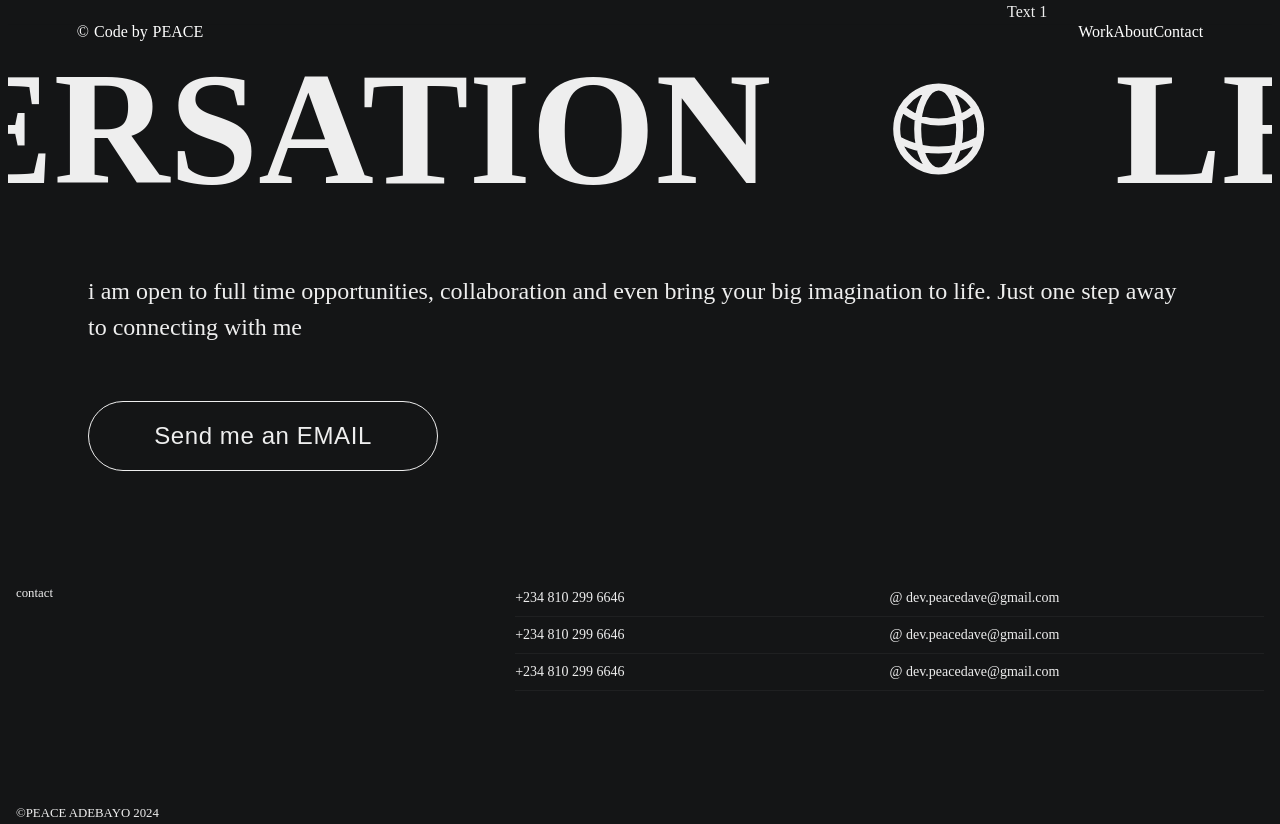
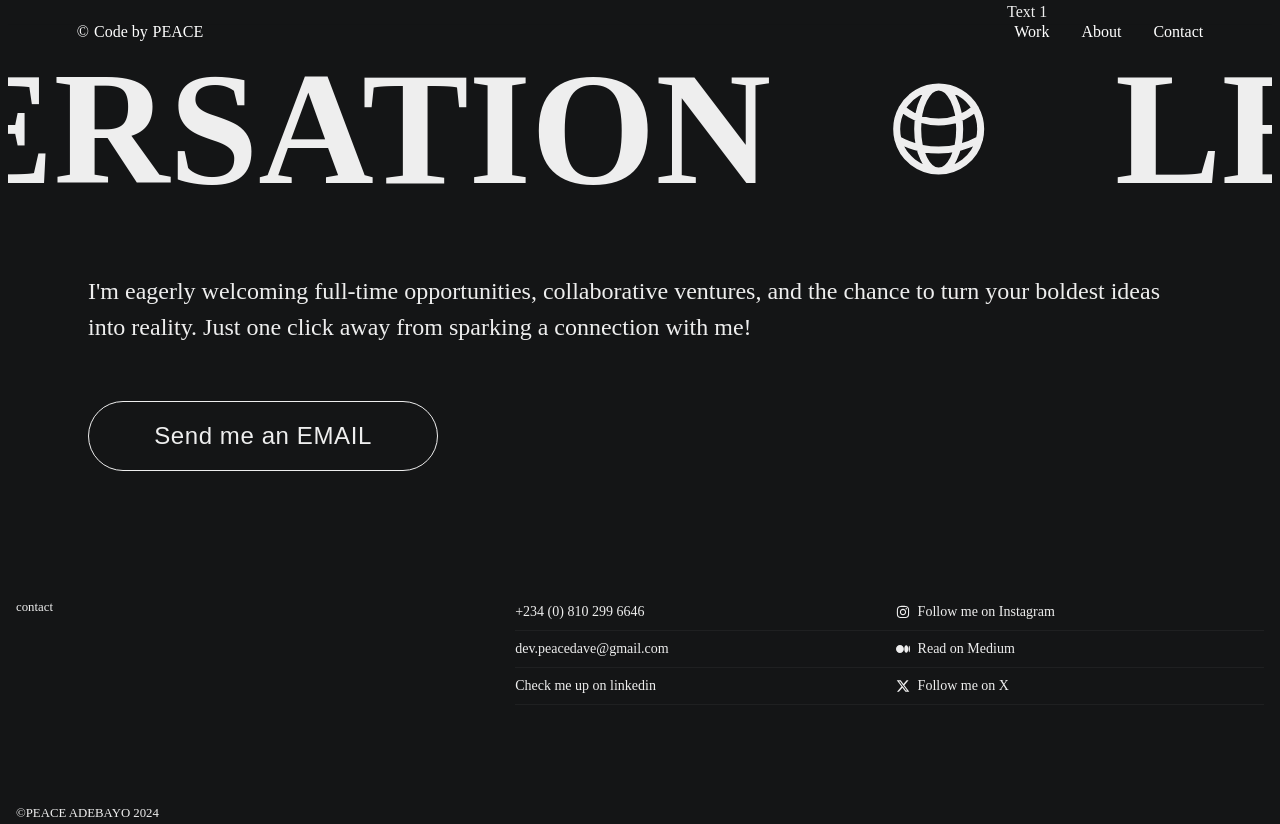
Before and after one commit to Davepea/peace, a Next.js app: page /project1 in a window 1280 px wide. Built offline with nearby package versions, Linux system fonts and the light colour scheme; a web font is replaced by a local one.

Commit message:
new commit

```diff
--- a/src/components/Card/index.jsx
+++ b/src/components/Card/index.jsx
@@ -20,14 +20,14 @@
     <div ref={container} className="h-screen flex items-center justify-center sticky top-0 ">
       <motion.div
         style={{backgroundRepeat:`no-repeat`, backgroundSize:`cover`, scale, top:`calc(-5vh + ${i * 40}px)`, filter: `blur(${blur}px)` }}
-        className="flex flex-col relative top-[-45%] bg-[#efc050] md:h-[90vh] xs:h-[50vh] rounded-2xl px-[40px] py-6  w-full"
+        className="flex flex-col relative top-[-45%] bg-[#efc050] md:h-[90vh] xs:h-[50vh] rounded-2xl md:px-[40px] xs:px-[20px] py-6  w-full"
       >
-        <div className=' flex justify-between items-center'>
-          <div>{title}  2024</div>
-        <div className=' flex list-none justify-end items-center gap-1'>
-          <li className='p-1 px-4 bg-[#1212123b] rounded-full'>UI/UX</li>
-          <li className='p-1 px-4 bg-[#1212123b] rounded-full'>Web Development</li>
-        </div>
+        <div className=' flex md:justify-between xs:justify-end flex-wrap items-center'>
+          <div className='md:block xs:hidden'>{title}  2024</div>
+          <div className=' flex list-none justify-end items-center gap-1'>
+            <li className='p-1 px-4 bg-[#1212123b] rounded-full'>UI/UX</li>
+            <li className='p-1 px-4 bg-[#1212123b] rounded-full'>Web Development</li>
+          </div>
         </div>
         <h2 className=' absolute grid place-items-center top-0 bottom-0 right-0 left-0 md:text-8xl text-center p-10 font-Archivo font-thin'>{title}</h2>
         {/* <div >
--- a/src/components/Header/index.jsx
+++ b/src/components/Header/index.jsx
@@ -43,7 +43,7 @@
                     <p className={styles.snellenberg}>DAVID</p>
                 </div>
             </div>
-            <div className="flex items-center">
+            <div className="flex items-center md:gap-8">
                 <Magnetic>
                     <div className="flex flex-col relative z-[1]">
                         <a>Work</a>
--- a/src/components/Header/style.module.scss
+++ b/src/components/Header/style.module.scss
@@ -146,3 +146,8 @@
 
     }
 }
+
+
+@media screen and (max-width: 767px){
+
+}
--- a/src/components/footer.jsx
+++ b/src/components/footer.jsx
@@ -5,9 +5,11 @@
 import { useEffect, useRef } from 'react';
 import { useGSAP } from "@gsap/react";
 
+
+
 import { gsap } from "gsap";
 
-import { FaXTwitter,FaInstagram, FaLinkedinIn  } from "react-icons/fa6";
+import { FaXTwitter,FaInstagram, FaLinkedinIn,FaMedium  } from "react-icons/fa6";
 
 const Footer = () => {
     const mymar2 = useRef()
@@ -75,19 +77,21 @@
                 <div className=''>
 
                     <p className=' md:text-[1.5rem] font-thin'>
-                        i am open to full time opportunities, collaboration and even bring your big imagination to life.
-                        Just one step away to connecting with me
-
+                    I&apos;m eagerly welcoming full-time opportunities, collaborative ventures, and the chance to turn your boldest ideas into reality. Just one click away from sparking a connection with me!
                     </p>
                 </div>
                 <div className=''>
                     <div className='pt-14'>
-                        <button className='border border-[#EEE] px-10 py-4 rounded-full font-clashDisplay text-[1.5rem] tracking-wide md:w-[350px]'>Send me an EMAIL</button>
+                      <Link href='https://dev.peacedave@gmail.com'>
+                      <button className='border border-[#EEE] px-10 py-4 rounded-full font-clashDisplay text-[1.5rem] tracking-wide md:w-[350px] mb-7'>Send me an EMAIL</button>
+                      </Link>
+                        <Link href='dev.peacedave@gmail.com'>
                         <div className='md:hidden xs:block'>
                             <div>DEV.PEACEDAVE@GMAIL.COM
 
                             </div>
                         </div>
+                        </Link>
                     </div>
 
                 </div>
@@ -100,18 +104,47 @@
                 <small>contact</small>
 
             </div>
-            <div className=' md:col-span-3'>
-                <li className="grid grid-cols-2 md:text-sm xs:text-xs border-b border-[#eeeeee0c] py-2">
-                    <span>+234 810 299 6646</span>
-                    <span>@ dev.peacedave@gmail.com</span>
+            <div className=' md:col-span-3 font-satoshi'>
+                <li className="grid grid-cols-2 md:text-sm xs:text-xs border-b border-[#eeeeee0c] py-2 gap-3">
+                    <span>+234 (0) 810 299 6646</span>
+                    {/* https://medium.com/@dev.peacedave */}
+                    {/* https://www.linkedin.com/in/web-developer-0b1121235/ */}
+                    {/* https://www.tiktok.com/@__peacedavid?_t=8llySkunmw2&_r=1 */}
+                    {/*  */}
+                    {/* */}
+                    <Link href="https://www.instagram.com/__peacedavid">
+                      <div className='flex items-center gap-2'>
+                        <div className=''><FaInstagram /></div>
+                      <span>Follow me on Instagram</span>
+
+
+                      </div>
+                    </Link>
                 </li>
-                <li className="grid grid-cols-2 md:text-sm xs:text-xs border-b border-[#eeeeee0c] py-2">
-                    <span>+234 810 299 6646</span>
-                    <span>@ dev.peacedave@gmail.com</span>
+                <li className="grid grid-cols-2 md:text-sm xs:text-xs border-b border-[#eeeeee0c] py-2  gap-3">
+                    <span>dev.peacedave@gmail.com</span>
+                    <Link href='https://medium.com/@dev.peacedave'>
+                    <div className='flex items-center gap-2'>
+                    <div className=''><FaMedium /></div>
+
+                    <span>Read on Medium</span>
+
+                    </div>
+                    </Link>
                 </li>
-                <li className="grid grid-cols-2 md:text-sm xs:text-xs border-b border-[#eeeeee0c] py-2">
-                    <span>+234 810 299 6646</span>
-                    <span>@ dev.peacedave@gmail.com</span>
+                <li className="grid grid-cols-2 md:text-sm xs:text-xs border-b border-[#eeeeee0c] py-2 gap-3">
+                  <Link href='https://www.linkedin.com/in/web-developer-0b1121235/'>
+                  <span>Check me up on linkedin</span>
+
+                  </Link>
+                    <Link href='https://twitter.com/peaceboy0001 '>
+                    <div className='flex items-center gap-2'>
+                    <div className=''><FaXTwitter /></div>
+
+                    <span>Follow me on X</span>
+
+                    </div>
+                    </Link>
                 </li>
             </div>
 
```
Also changed, not shown: src/app/page.js (+8 -11 lines).
